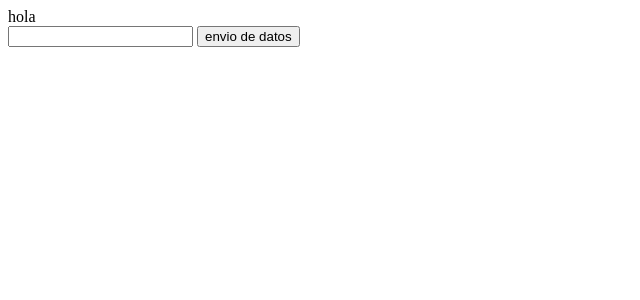
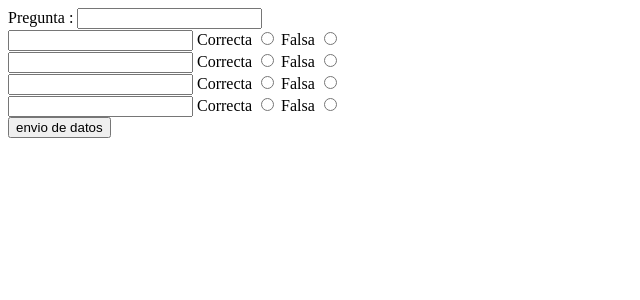
Before and after one commit to emipaz/quiz-1, a Django app: page /prueba in a window 1280 px wide. Shown: the top 300 px of the page, without its empty margins (0-640 px from the left). Run offline with Django 3.2, Linux system fonts and the light colour scheme.

Commit message:
modificaciones en vista prueba enviando datos

```diff
--- a/preguntas/static/templates/prueba.html
+++ b/preguntas/static/templates/prueba.html
@@ -9,10 +9,34 @@
             {{ p  }}
         </div>
         <form action= "{% url 'prueba' %}" method="post">
-            {% csrf_token %}
-            <label for="salida" >
-            <input type="text" name="salida">
-        <button type="submit" value="envio" > envio de datos</button>
+            <!-- {% csrf_token %} -->
+            <!-- <label for="salida" > -->
+            Pregunta : <input type = "text" name = "pregunta", width = "1500"><br>
+            <input type = "text" name = "respuesta">
+            <label>Correcta</label>
+            <input type="radio"  name="correcta1" value = 1>
+            <label>Falsa</label>
+            <input type="radio"  name="correcta1" value = 0>
+            <br>
+            <input type = "text" name = "respuesta">
+            <label>Correcta</label>
+            <input type="radio"  name="correcta2" value = 1>
+            <label>Falsa</label>
+            <input type="radio"  name="correcta2" value = 0>
+            <br>
+            <input type = "text" name = "respuesta">
+            <label>Correcta</label>
+            <input type="radio"  name="correcta3" value = 1>
+            <label>Falsa</label>
+            <input type="radio"  name="correcta3" value = 0>
+            <br>
+            <input type = "text" name = "respuesta">
+            <label>Correcta</label>
+            <input type="radio"  name="correcta4" value = 1>
+            <label>Falsa</label>
+            <input type="radio"  name="correcta4" value = 0>
+            <br>
+           <button type = "submit"  > envio de datos</button>
         </form>
     </body>
 </html>
--- a/preguntas/views.py
+++ b/preguntas/views.py
@@ -21,10 +21,15 @@ class PruebaView(View):
     def get(self,request,*args,**kwargs):
 
         p=request
-        context={"p":"hola"}
+        context={"p":""}
         return  render(p,self.template_name,context)
 
     def post (self,request,*args,**kwargs):
+        import json
         p = request
+        #print(p.__dict__.keys(),sep="\n")
+        #print(p.read().decode())
+        res = dict(p.POST)
+        print(res)
         context = {"p": "Chau"}
         return render(p, self.template_name, context)
```
Also changed, not shown: preguntas/models.py (+10 -7 lines), db.sqlite3.
